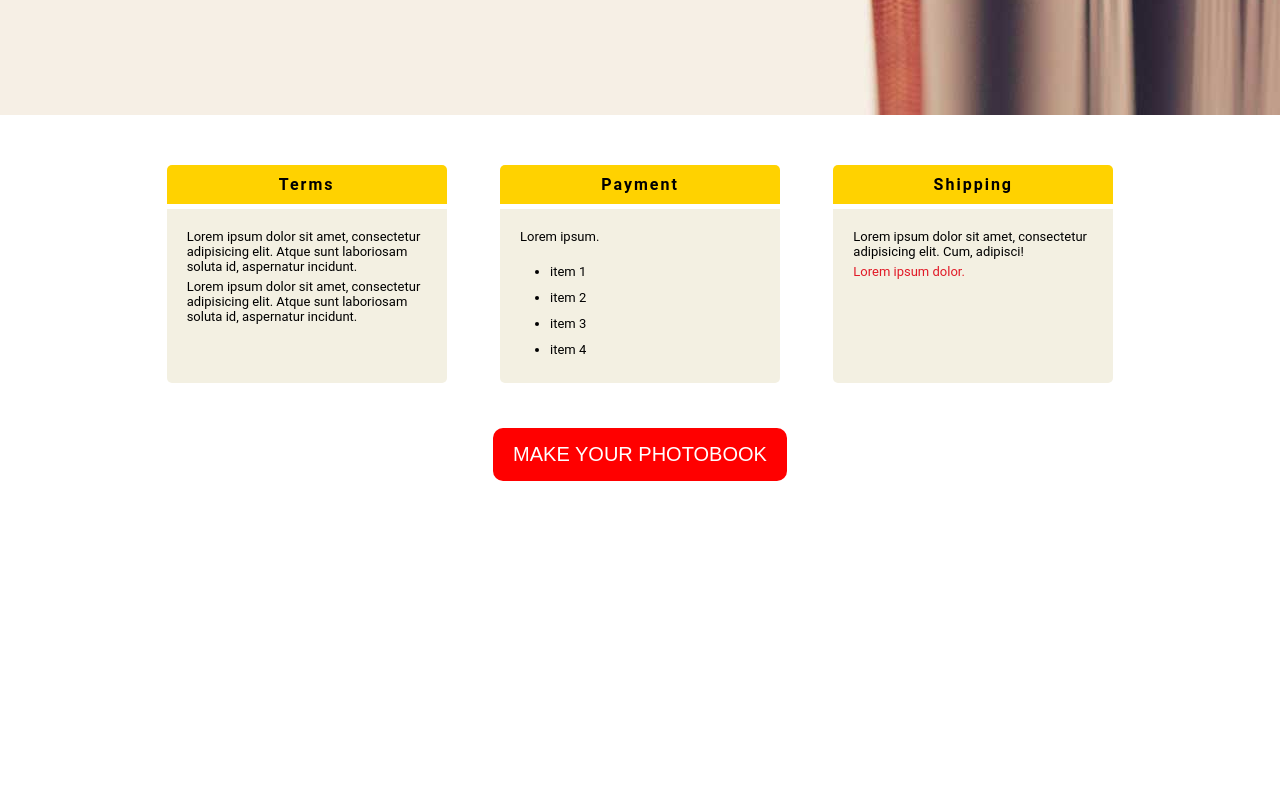
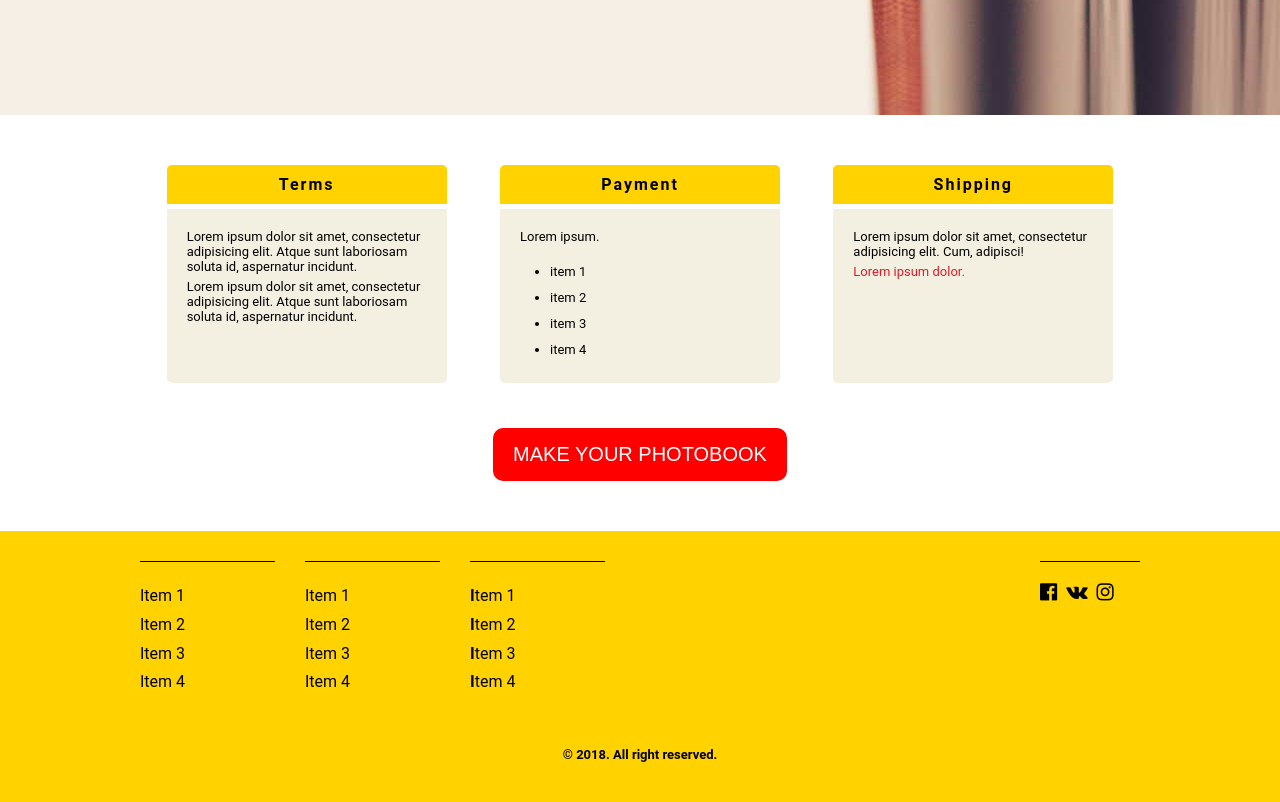
Before and after one commit to zinovyevaleks/less-practice, a website: page public/index.html in a window 1280 px wide. Shown: the part 2947-3749 px from the top of the page. Before the commit the page ends 3478 px from the top, so only its background shows below. Drawn offline with Linux system fonts and the light colour scheme.

Commit message:
Сверстал блок футера

```diff
--- a/public/index.html
+++ b/public/index.html
@@ -190,6 +190,38 @@
             <button class="btn btn-red">Make your photobook</button>
 
         </section>
+        <footer id="footer">
+            <div class="view-port content">
+                <div class="links">
+                    <ul>
+                        <li><a href="">Item 1</a></li>
+                        <li><a href="">Item 2</a></li>
+                        <li><a href="">Item 3</a></li>
+                        <li><a href="">Item 4</a></li>
+                    </ul>
+                    <ul>
+                        <li><a href="">Item 1</a></li>
+                        <li><a href="">Item 2</a></li>
+                        <li><a href="">Item 3</a></li>
+                        <li><a href="">Item 4</a></li>
+                    </ul>
+                    <ul class="first-letter">
+                        <li><a href="">Item 1</a></li>
+                        <li><a href="">Item 2</a></li>
+                        <li><a href="">Item 3</a></li>
+                        <li><a href="">Item 4</a></li>
+                    </ul>
+                </div>
+                <div class="social">
+                    <i class="fa fa-facebook-official"></i>
+                    <i class="fa fa-vk"></i>
+                    <i class="fa fa-instagram"></i>
+                </div>
+            </div>
+            <div class="copyright">
+                &copy; 2018. All right reserved.
+            </div>
+        </footer>
     </div>
 </body>
 </html>
--- /dev/null
+++ b/src/less/footer.less
@@ -0,0 +1,58 @@
+@import "partials/params";
+@import "partials/mixins";
+
+
+#footer {
+    padding: 30px 0 40px;
+    background-color: @primary-color;
+
+    & .content {
+        display: flex;
+        justify-content:  space-between;
+        margin-bottom: 50px;
+
+        & .links {
+            display: flex;
+            width: 50%;
+
+            & ul {
+                .clean-list;
+                .footer-border;
+                width: 27%;
+                margin-right: 30px;
+
+                &.first-letter li:first-letter {
+                    font-weight: bold;
+                }
+
+                & li {
+                    line-height: 1.8;
+
+                    & a {
+                        color: black;
+                    }
+                }
+            }
+        }
+
+
+
+        & .social {
+            .footer-border;
+            width: 10%;
+
+            & i {
+                cursor: pointer;
+                font-size: 20px;
+                margin-right: 5px;
+            }
+        }
+    }
+
+    & .copyright {
+        text-align: center;
+        font-size: 13px;
+        font-weight: bold;
+    }
+
+}
--- a/src/less/partials/mixins.less
+++ b/src/less/partials/mixins.less
@@ -14,3 +14,8 @@
     align-items: center;
     justify-content: center;
 }
+
+.footer-border() {
+    padding-top: 20px;
+    border-top: 1px solid #000;
+}
```
Also changed, not shown: public/bundle.min.css.
